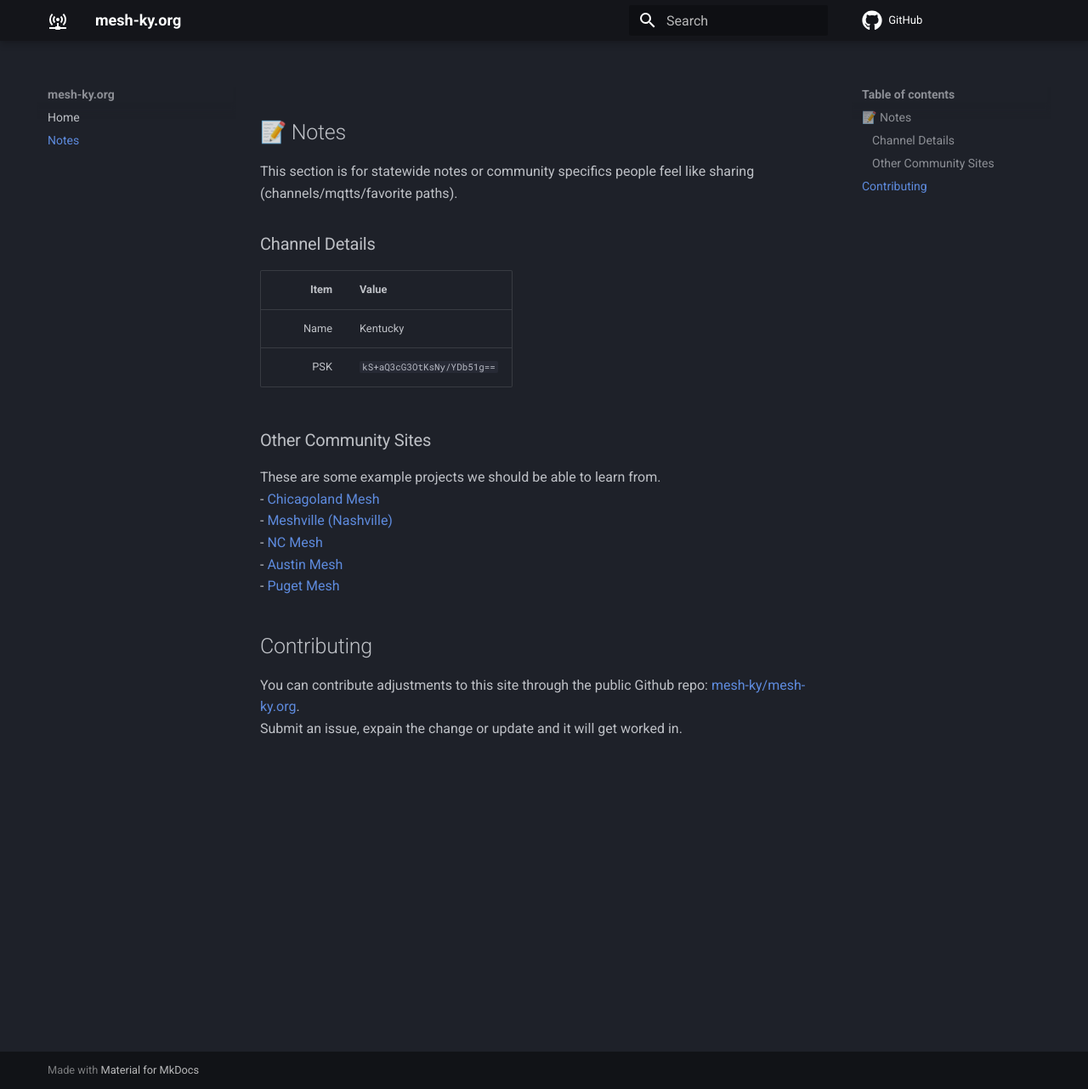
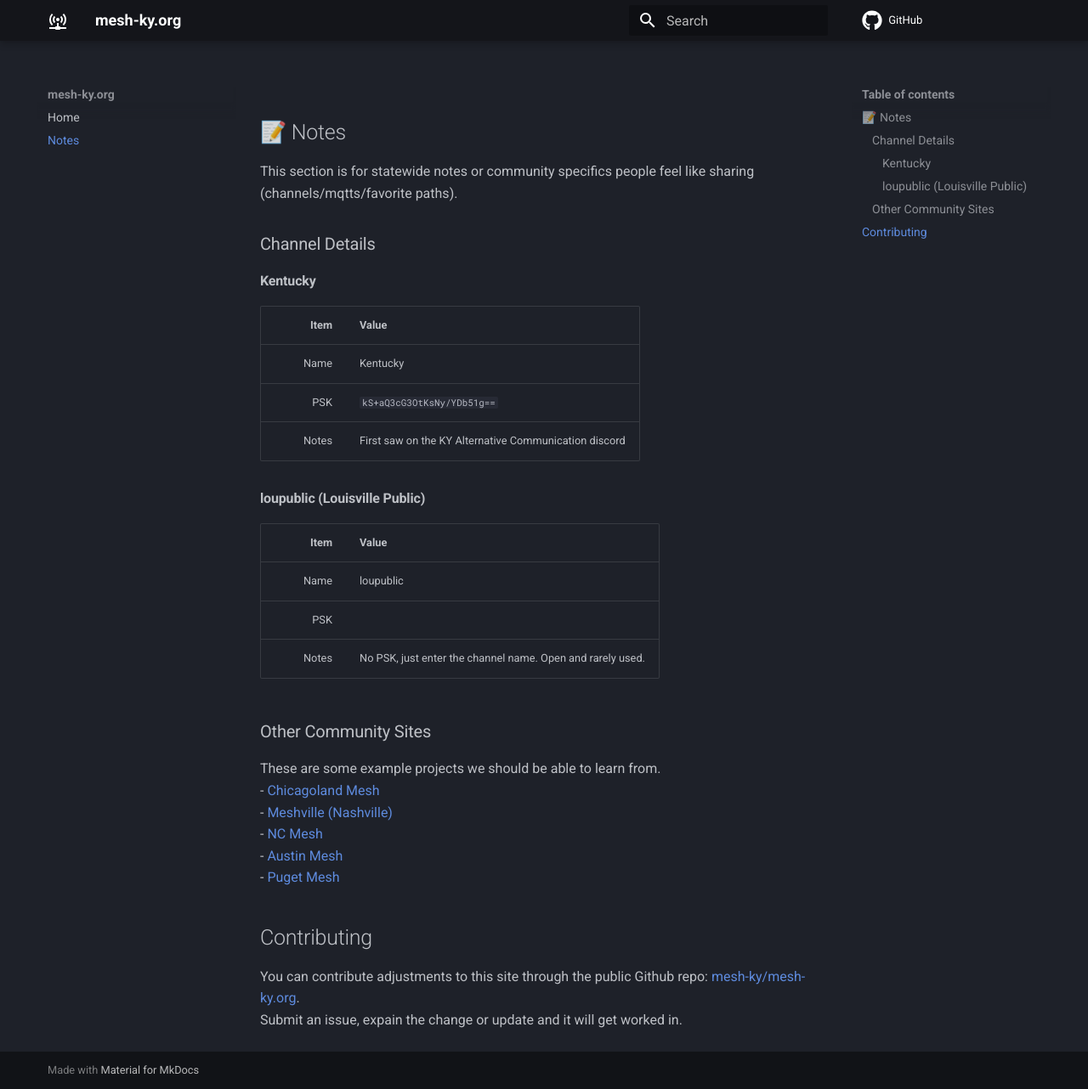
Before and after one commit to mesh-ky/mesh-ky.org, an MkDocs documentation site: the page built from docs/notes.md, in a window 1280 px wide and 1282 px high. Shown: the whole window at 85% size. Built offline with MkDocs 1.6.1 and Material for MkDocs 9.7.7, drawn with Linux system fonts in a browser that asks for light colours; comment, search, counter and statistics services are not loaded.

Commit message:
Update notes.md

```diff
--- a/docs/notes.md
+++ b/docs/notes.md
@@ -2,12 +2,19 @@
 This section is for statewide notes or community specifics people feel like sharing (channels/mqtts/favorite paths).
 
 ### Channel Details
+#### Kentucky
+| Item | Value                                                   |
+|------:|:-------------------------------------------------------|
+| Name  | Kentucky                                               |
+| PSK   | `kS+aQ3cG3OtKsNy/YDb51g==`                             |
+| Notes | First saw on the KY Alternative Communication discord  |
 
-| Item | Value                       |
-|-----:|:----------------------------|
-| Name | Kentucky                    |
-| PSK  | `kS+aQ3cG3OtKsNy/YDb51g==`  |
-
+#### loupublic (Louisville Public)
+| Item | Value                                                        |
+|------:|:------------------------------------------------------------|
+| Name  | loupublic                                                   |
+| PSK   |                                                             |
+| Notes | No PSK, just enter the channel name. Open and rarely used.  |
 
 
 ### Other Community Sites
```
